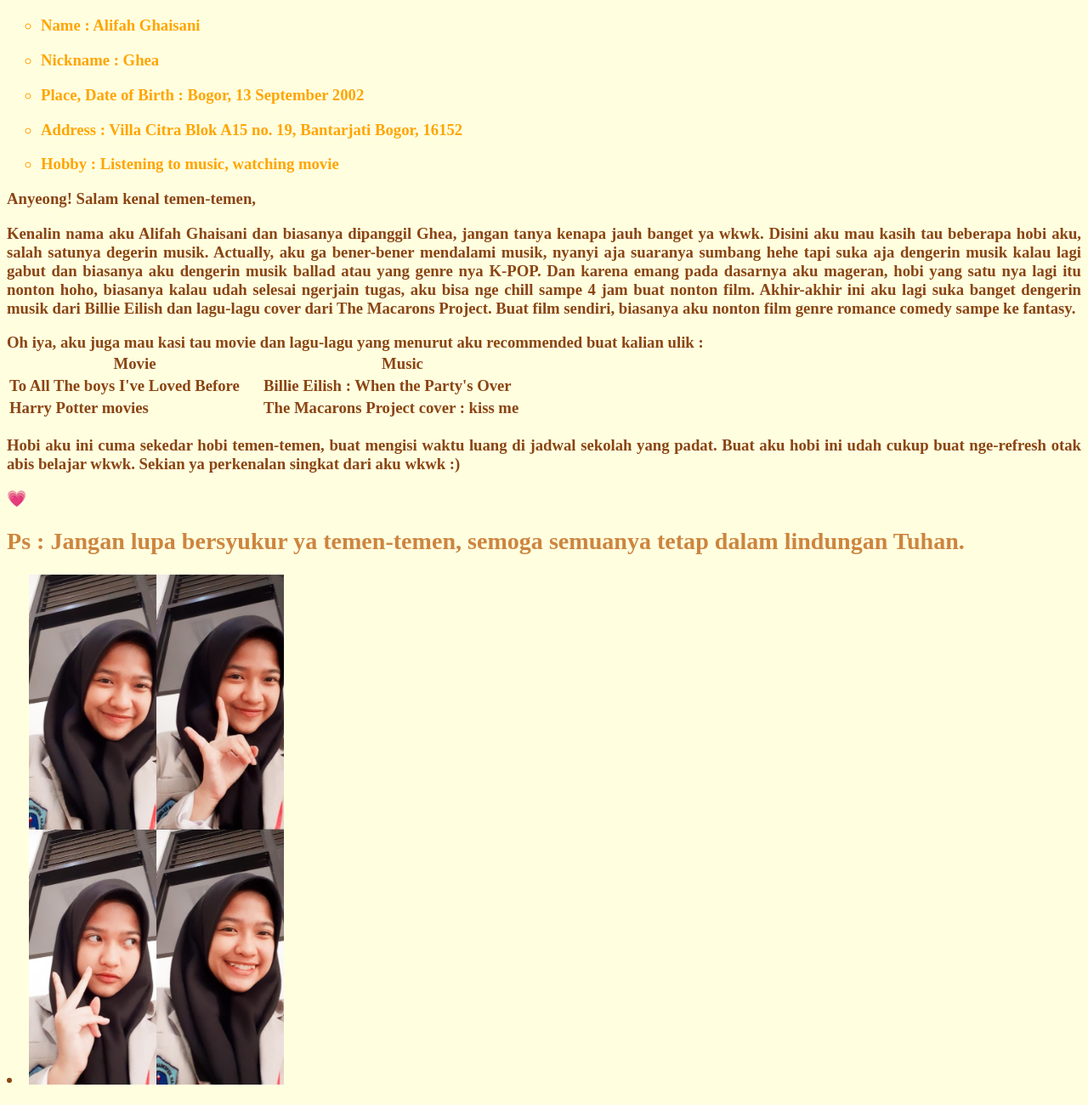
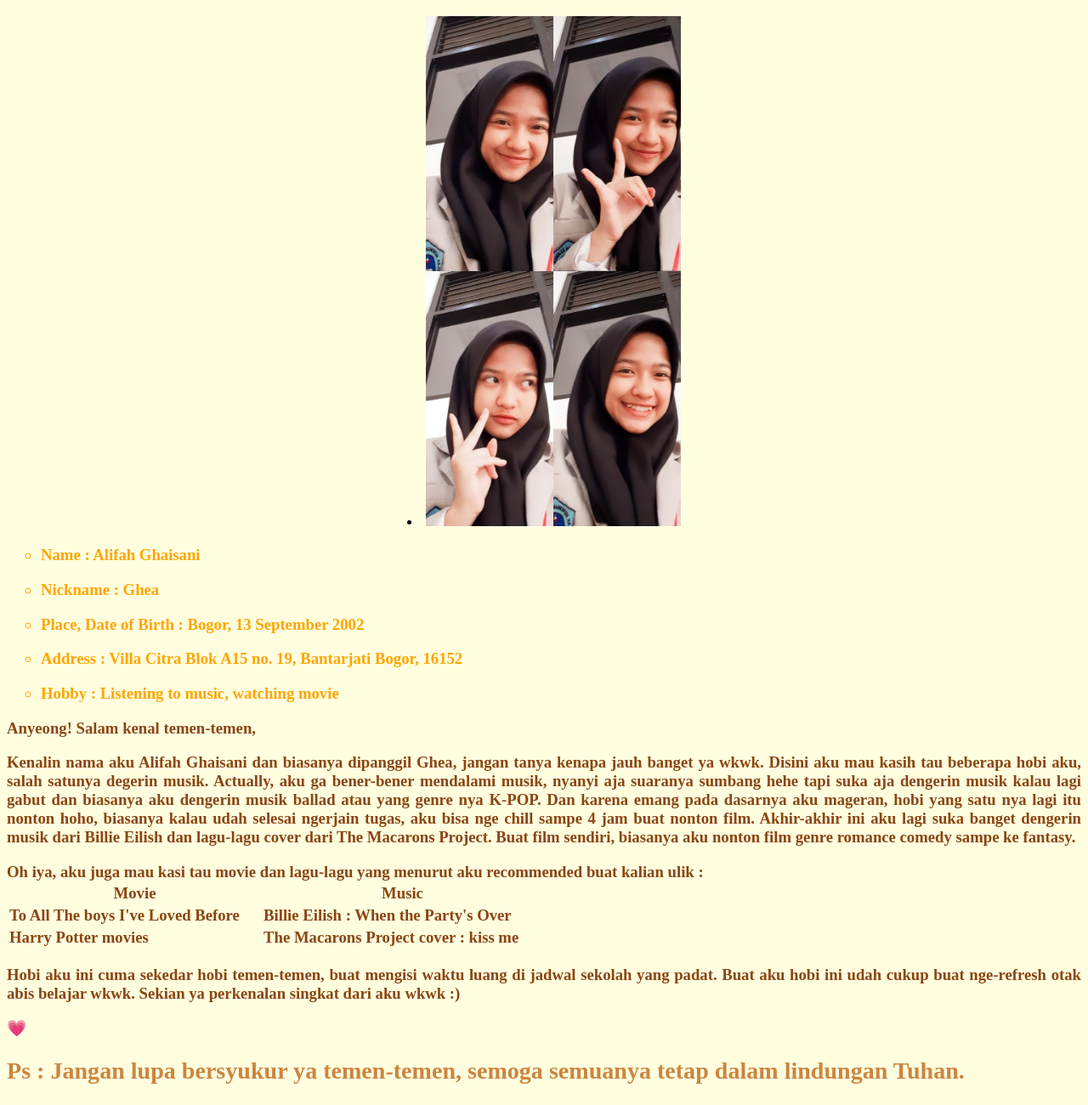
Before and after one commit to alifahghaisani/alifahghaisani.github.io, a plain HTML site: page index.html in a window 1280 px wide. Shown: the part 130-1430 px from the top of the page at 85% size. Drawn offline with Linux system fonts and the light colour scheme.

Commit message:
Update index.html

```diff
--- a/index.html
+++ b/index.html
@@ -4,6 +4,7 @@
  		<title>My Biodata</title>
 </head>
 <h1 style="text-align:center;font-size:60px;color:Chocolate">Anyeong!!!</h1>
+	<li style="text-align:center"> <img src="Ghea.jpeg" width="300" height="600"></li>
 <body style="background-color:LightYellow">
 	<ul style="list-style-type:circle">
 		<h3 li style="text-align:justify"><li style="color:Orange"> Name : Alifah Ghaisani</li></h3>
@@ -34,6 +35,5 @@
 	<h3 style="color:SaddleBrown"><li style="list-style-type:none;text-align:justify"> Hobi aku ini cuma sekedar hobi temen-temen, buat mengisi waktu luang di jadwal sekolah yang padat. Buat aku hobi ini udah cukup buat nge-refresh otak abis belajar wkwk. Sekian ya perkenalan singkat dari aku wkwk :)
 	<p>&#128151;</p>
 	<h2 style="color:Peru"> Ps : Jangan lupa bersyukur ya temen-temen, semoga semuanya tetap dalam lindungan Tuhan. </h2>
-	<li> <img src="Ghea.jpeg" width="300" height="600"></li>
 </body>
 </html>
```
